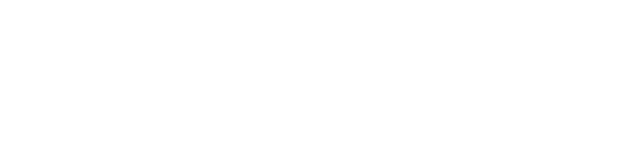
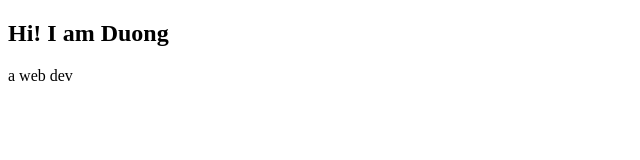
Before and after one commit to duong-n/fcc-personal-portfolio, a plain HTML site: page index.html in a window 1280 px wide. Shown: the whole page, without its empty margins (0-640 px from the left). Drawn offline with Linux system fonts and the light colour scheme.

Commit message:
Add welcome section content

```diff
--- a/index.html
+++ b/index.html
@@ -7,6 +7,12 @@
     <title>FCC - Personal Portfolio</title>
   </head>
   <body>
+    <main>
+      <section id="welcome-section" style="height: 100vh">
+        <h1>Hi! I am Duong</h1>
+        <p>a web dev</p>
+      </section>
+    </main>
     <script src="https://cdn.freecodecamp.org/testable-projects-fcc/v1/bundle.js"></script>
   </body>
 </html>
```
